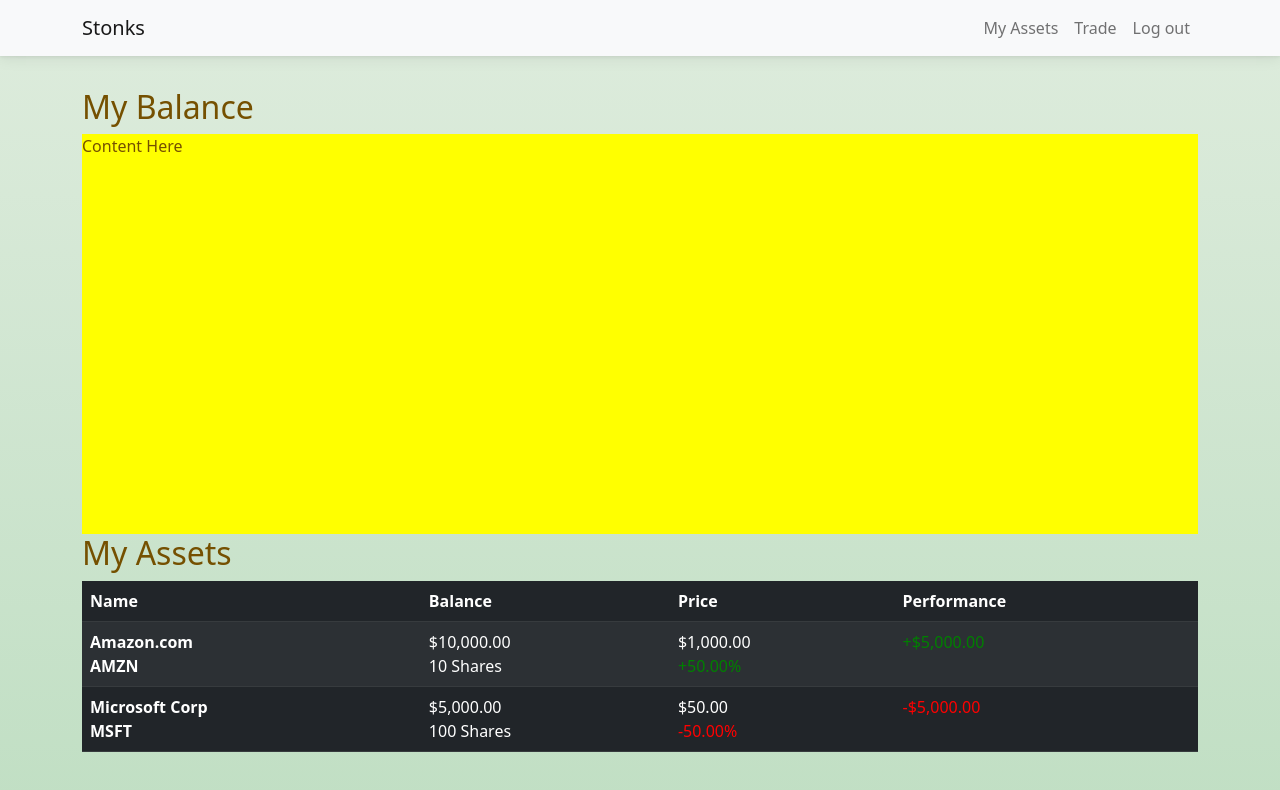
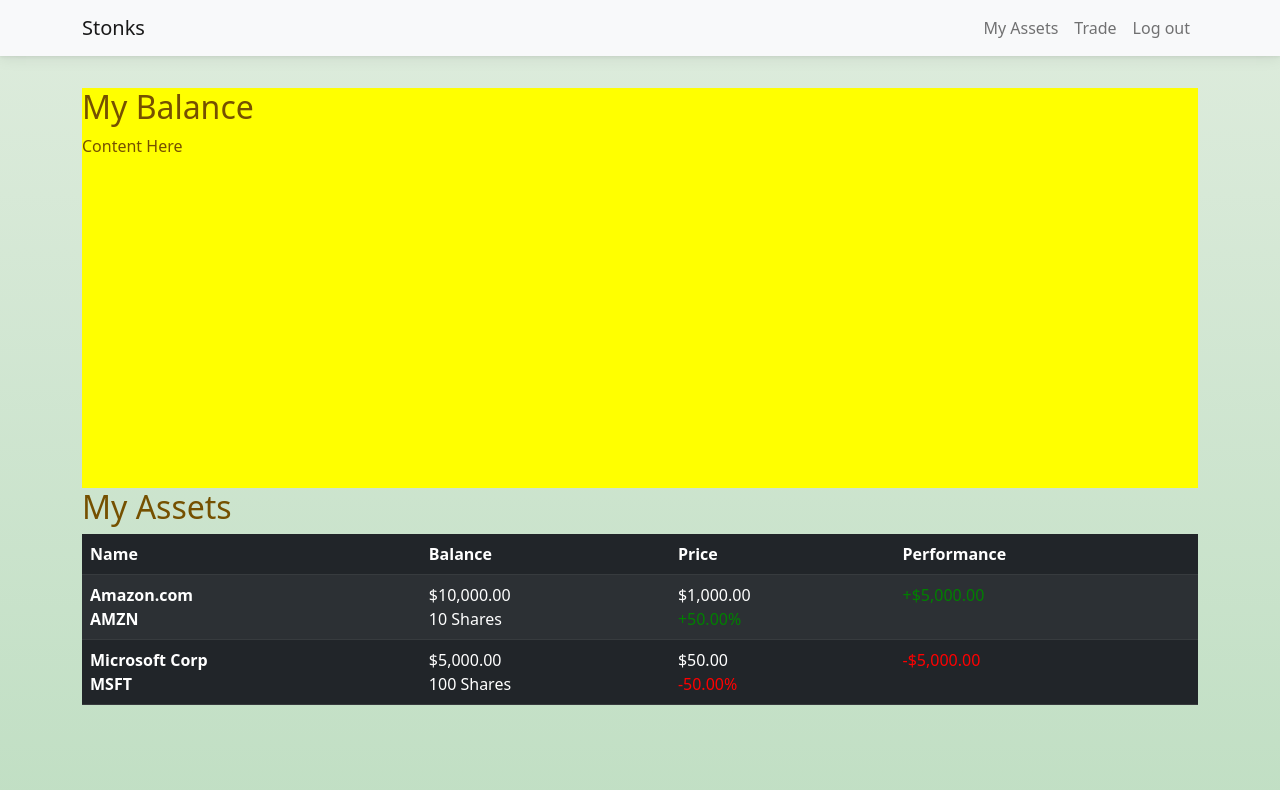
Before and after one commit to VirtualVasquez/Fantasy-Trading, a React (Create React App) app in the folder client/: page / in a window 1280 px wide. Shown: the top 790 px of the page. Built offline with nearby package versions, Linux system fonts and the light colour scheme.

Commit message:
compartmentalized elements of the tradePage

```diff
--- /dev/null
+++ b/client/src/modules/TradePage/BalanceSummary.js
@@ -0,0 +1,13 @@
+import React from 'react';
+
+const BalanceSummary = props => {
+    return(
+        <div className="balance-summary">
+            <h2>My Balance</h2>
+            <p>Content Here</p>
+        </div>
+    )
+
+}
+
+export default BalanceSummary;
--- /dev/null
+++ b/client/src/modules/TradePage/HoldingsTable.js
@@ -0,0 +1,61 @@
+import React from 'react';
+
+const HoldingsTable = props => {
+    return(
+        <div className="holdings-table">
+            <h2>My Assets</h2>
+            <table className="table table-striped table-dark">
+                <thead>
+                    <tr>
+                    <th scope="col">Name</th>
+                    <th scope="col">Balance</th>
+                    <th scope="col">Price</th>
+                        {/* percentage is value per share invested, divided by current price (~sorta) */}
+                    <th scope="col">Performance</th>
+                        {/* Performance is net difference between dollars spent and dollars earned/lost */}
+                    </tr>
+                </thead>
+                <tbody>
+                    <tr>
+                        <th scope="row" className="name-and-symbol">
+                            <p>Amazon.com</p>
+                            <p>AMZN</p>
+                        </th>
+                        <td className="balance-value">
+                            <p>$10,000.00</p>
+                            <p>10 Shares</p>
+                        </td>
+                        <td className="price-value">
+                            <p>$1,000.00</p>
+                            <p className="positive">+50.00%</p>
+                        </td>
+                        <td className="performance-value positive">
+                            +$5,000.00
+                        </td>
+                    </tr>
+                    <tr>
+                        <th scope="row" className="name-and-symbol">
+                            <p>Microsoft Corp</p>
+                            <p>MSFT</p>
+                        </th>
+                        <td className="balance-value">
+                            <p>$5,000.00</p>
+                            <p>100 Shares</p>
+                        </td>
+                        <td className="price-value">
+                            <p>$50.00</p>
+                            <p className="negative">-50.00%</p>
+                        </td>
+                        <td className="performance-value negative">
+                            -$5,000.00
+                        </td>
+                    </tr>
+                </tbody>
+
+            </table>
+        </div>
+    )
+
+}
+
+export default HoldingsTable;
--- a/client/src/modules/TradePage/index.js
+++ b/client/src/modules/TradePage/index.js
@@ -1,69 +1,17 @@
 import React, {useEffect, useState } from 'react';
 import './tradePage.scss';
+import BalanceSummary from './BalanceSummary.js';
+import HoldingsTable from './HoldingsTable.js';
 
 const TradePage = props => {
     return (
         <div className='container trade-page'>
             <div className='row'>
                 <div className='col-12'>
-                    <h2>My Balance</h2>
-                    <div className="balance-breakdown">
-                        <p>Content Here</p>
-                    </div>
+                    <BalanceSummary />
                 </div>
                 <div className='col-12'>
-                    <h2>My Assets</h2>
-                    <div className="assets-breakdown">
-                        <table class="table table-striped table-dark">
-                            <thead>
-                                <tr>
-                                <th scope="col">Name</th>
-                                <th scope="col">Balance</th>
-                                <th scope="col">Price</th>
-                                    {/* percentage is value per share invested, divided by current price (~sorta) */}
-                                <th scope="col">Performance</th>
-                                    {/* Performance is net difference between dollars spent and dollars earned/lost */}
-                                </tr>
-                            </thead>
-                            <tbody>
-                                <tr>
-                                    <th scope="row" className="name-and-symbol">
-                                        <p>Amazon.com</p>
-                                        <p>AMZN</p>
-                                    </th>
-                                    <td className="balance-value">
-                                        <p>$10,000.00</p>
-                                        <p>10 Shares</p>
-                                    </td>
-                                    <td className="price-value">
-                                        <p>$1,000.00</p>
-                                        <p className="positive">+50.00%</p>
-                                    </td>
-                                    <td className="performance-value positive">
-                                        +$5,000.00
-                                    </td>
-                                </tr>
-                                <tr>
-                                    <th scope="row" className="name-and-symbol">
-                                        <p>Microsoft Corp</p>
-                                        <p>MSFT</p>
-                                    </th>
-                                    <td className="balance-value">
-                                        <p>$5,000.00</p>
-                                        <p>100 Shares</p>
-                                    </td>
-                                    <td className="price-value">
-                                        <p>$50.00</p>
-                                        <p className="negative">-50.00%</p>
-                                    </td>
-                                    <td className="performance-value negative">
-                                        -$5,000.00
-                                    </td>
-                                </tr>
-                            </tbody>
-
-                        </table>
-                    </div>
+                    <HoldingsTable />
                 </div>
             </div>
 
--- a/client/src/modules/TradePage/tradePage.scss
+++ b/client/src/modules/TradePage/tradePage.scss
@@ -1,10 +1,10 @@
 .trade-page{
     margin-top: 2rem;
-    .balance-breakdown{
+    .balance-summary{
         background-color: yellow;
         height: 400px;
     }
-    .assets-breakdown{
+    .holdings-table{
         .table{
             p{
                 margin-bottom:0;
```
